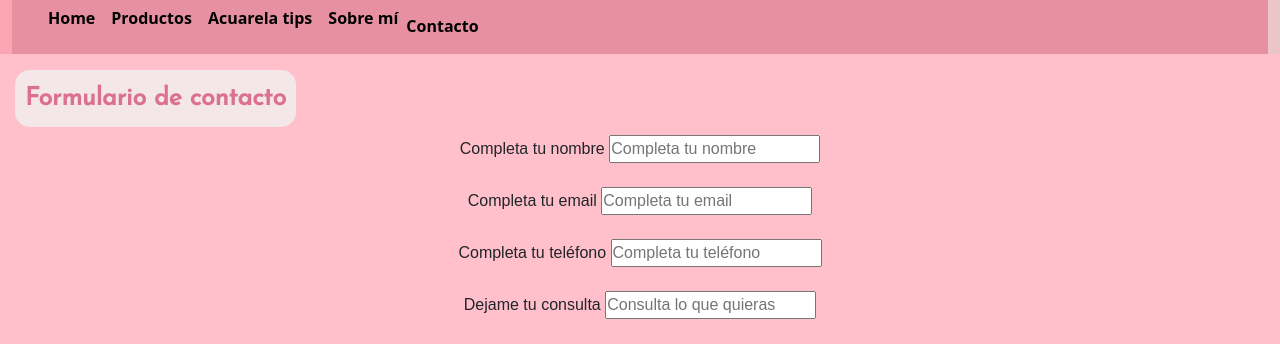
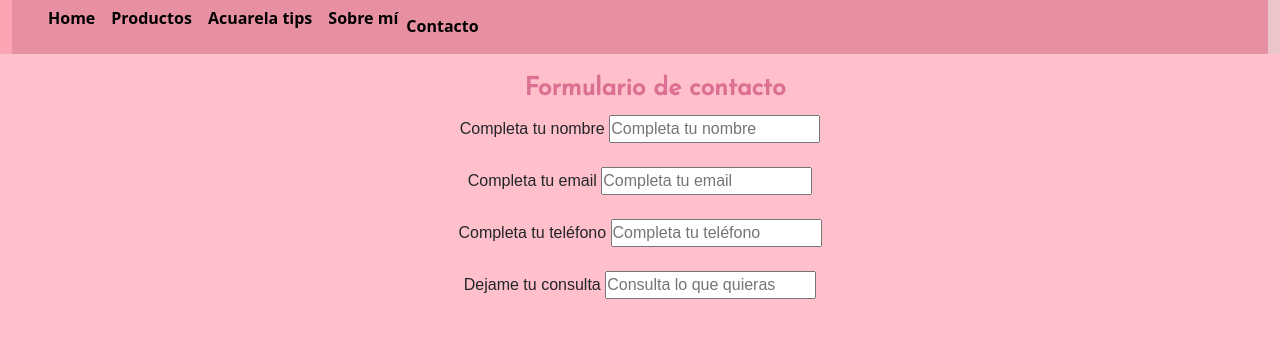
Before and after one commit to saragutierrezba/yaninaRojasStudioSASS, a website: page pages/contacto.html in a window 1280 px wide. Shown: the part 151-495 px from the top of the page. Drawn offline with nearby package versions, Linux system fonts and the light colour scheme; a web font is replaced by a local one.

Commit message:
Modificando estilos

```diff
--- a/scss/utilities/_contacto.scss
+++ b/scss/utilities/_contacto.scss
@@ -11,21 +11,9 @@
         }
 
         main form fieldset legend:hover{
-                color: black;
+                color: white;
                 font-weight: bold;
         }
-
-        main .formulario__titulo{
-                text-align: center;
-                background-color: rgb(243, 231, 233);
-                font-size: 25px;
-                padding: 10px;
-                border: 5px;
-                border-radius: 15px;
-                height: fit-content;
-                width:fit-content;
-        }
-
 
         main .completarInfo{
             font-family: Arial, Helvetica, sans-serif;
@@ -33,5 +21,5 @@
         }
 
         footer{
-    @include estilo-footer;
-    }
+        @include estilo-footer;
+        }
--- a/scss/utilities/_extend.scss
+++ b/scss/utilities/_extend.scss
@@ -1,7 +1,7 @@
 %estilo-titulos{
     font-weight: bolder;
-    font-size: 30px;
-    text-align: left;
+    font-size: 25px;
+    text-align: center;
     font-family: 'Josefin Sans', sans-serif;
     margin-left: 15px;
     margin-top: 1rem;
```
Also changed, not shown: css/main.css.
